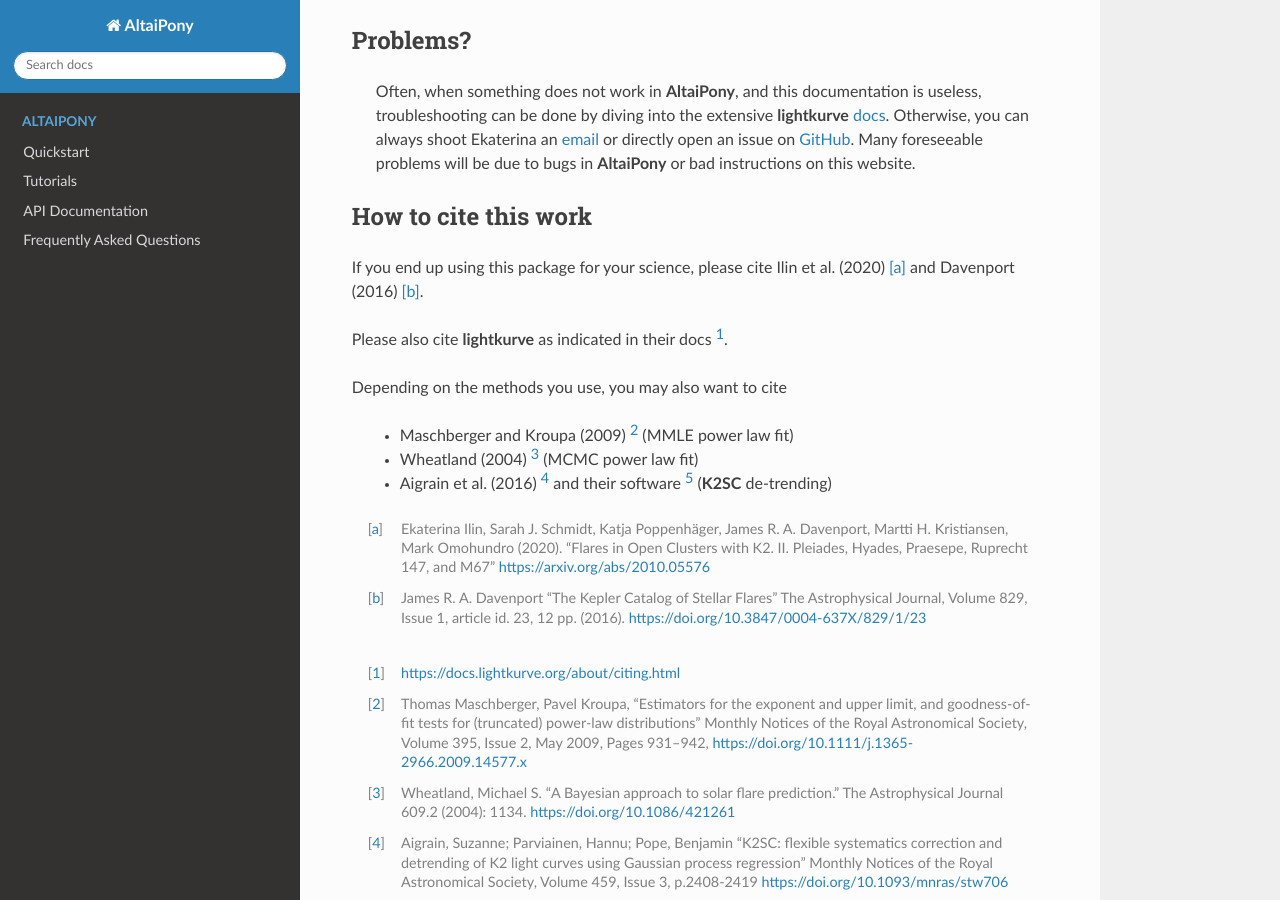
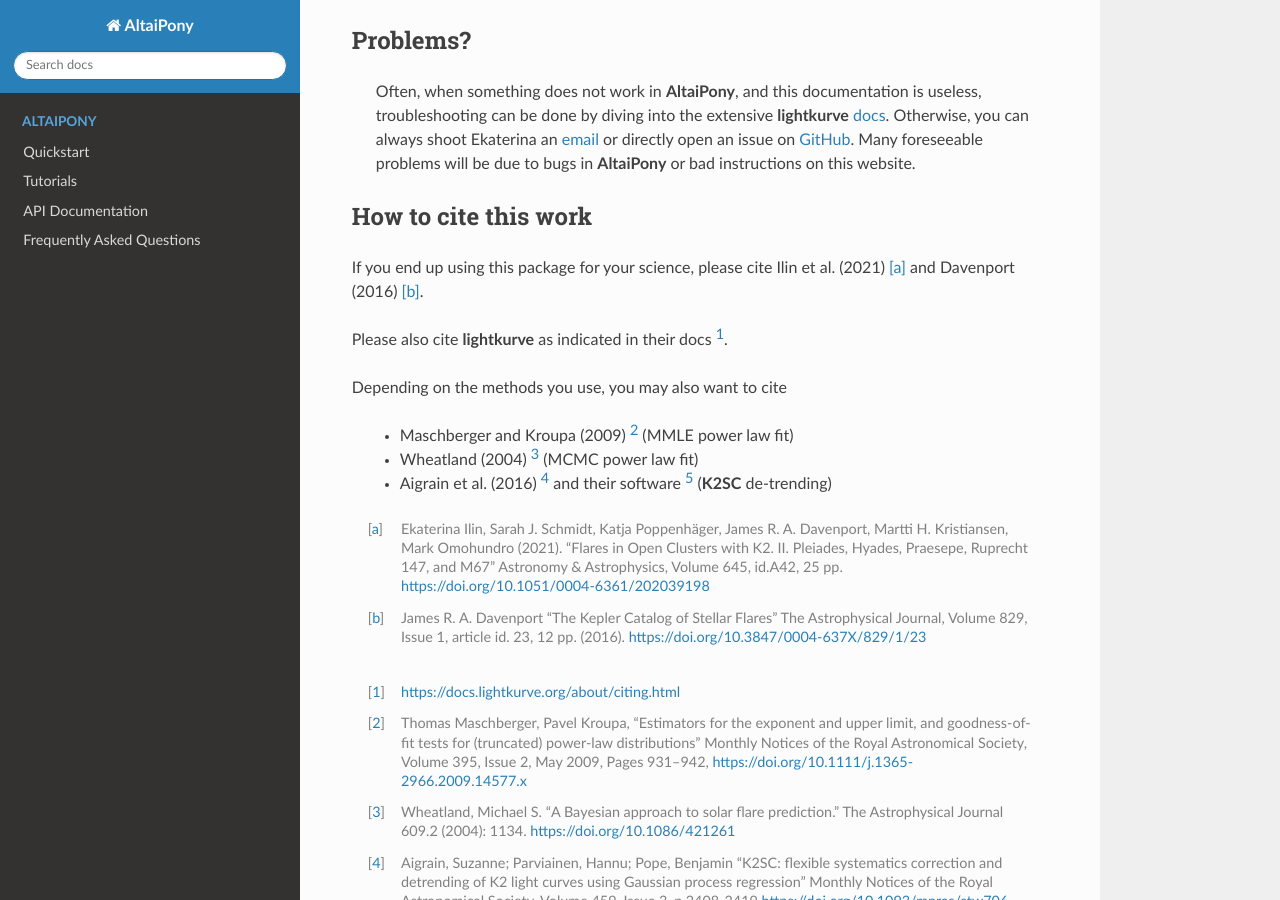
Before and after one commit to ekaterinailin/AltaiPony, a Sphinx documentation site: the page built from docs/source/index.rst, in a window 1280 px wide and 900 px high, scrolled down 844 px. Built offline with Sphinx 7.4.7 and the Read the Docs theme 2.0.0, drawn with Linux system fonts in a browser that asks for light colours.

Commit message:
added some links

```diff
--- a/README.rst
+++ b/README.rst
@@ -54,7 +54,7 @@ See this notebook_ for an easy introduction, also docs_.
 How to cite this work
 ^^^^^^^^^^^^^^^^^^^^^
 
-If you end up using this package for your science, please cite Ilin et al. (2020) [a]_ and Davenport (2016) [b]_.
+If you end up using this package for your science, please cite Ilin et al. (2021) [a]_ and Davenport (2016) [b]_.
 
 Please also cite `lightkurve` as indicated in their docs [1]_.
 
@@ -65,7 +65,7 @@ Depending on the methods you use, you may also want to cite
   - Aigrain et al. (2016) [4]_ and their softwar [5]_ (K2SC de-trending)
 
 
-.. [a] Ekaterina Ilin, Sarah J. Schmidt, Katja Poppenhäger, James R. A. Davenport, Martti H. Kristiansen, Mark Omohundro (2020). "Flares in Open Clusters with K2. II. Pleiades, Hyades, Praesepe, Ruprecht 147, and M67" https://arxiv.org/abs/2010.05576
+.. [a] Ekaterina Ilin, Sarah J. Schmidt, Katja Poppenhäger, James R. A. Davenport, Martti H. Kristiansen, Mark Omohundro (2021). "Flares in Open Clusters with K2. II. Pleiades, Hyades, Praesepe, Ruprecht 147, and M67" Astronomy & Astrophysics, Volume 645, id.A42, 25 pp.  	https://doi.org/10.1051/0004-6361/202039198
 
 .. [b] James R. A. Davenport "The Kepler Catalog of Stellar Flares" The Astrophysical Journal, Volume 829, Issue 1, article id. 23, 12 pp. (2016). https://doi.org/10.3847/0004-637X/829/1/23
 
--- a/docs/source/index.rst
+++ b/docs/source/index.rst
@@ -34,7 +34,7 @@ Problems?
 How to cite this work
 ^^^^^^^^^^^^^^^^^^^^^
 
-If you end up using this package for your science, please cite Ilin et al. (2020) [a]_ and Davenport (2016) [b]_.
+If you end up using this package for your science, please cite Ilin et al. (2021) [a]_ and Davenport (2016) [b]_.
 
 Please also cite **lightkurve** as indicated in their docs [1]_.
 
@@ -45,7 +45,7 @@ Depending on the methods you use, you may also want to cite
   - Aigrain et al. (2016) [4]_ and their software [5]_ (**K2SC** de-trending)
 
 
-.. [a] Ekaterina Ilin, Sarah J. Schmidt, Katja Poppenhäger, James R. A. Davenport, Martti H. Kristiansen, Mark Omohundro (2020). "Flares in Open Clusters with K2. II. Pleiades, Hyades, Praesepe, Ruprecht 147, and M67" https://arxiv.org/abs/2010.05576
+.. [a] Ekaterina Ilin, Sarah J. Schmidt, Katja Poppenhäger, James R. A. Davenport, Martti H. Kristiansen, Mark Omohundro (2021). "Flares in Open Clusters with K2. II. Pleiades, Hyades, Praesepe, Ruprecht 147, and M67" Astronomy & Astrophysics, Volume 645, id.A42, 25 pp.  	https://doi.org/10.1051/0004-6361/202039198
 
 .. [b] James R. A. Davenport "The Kepler Catalog of Stellar Flares" The Astrophysical Journal, Volume 829, Issue 1, article id. 23, 12 pp. (2016). https://doi.org/10.3847/0004-637X/829/1/23
 
```
